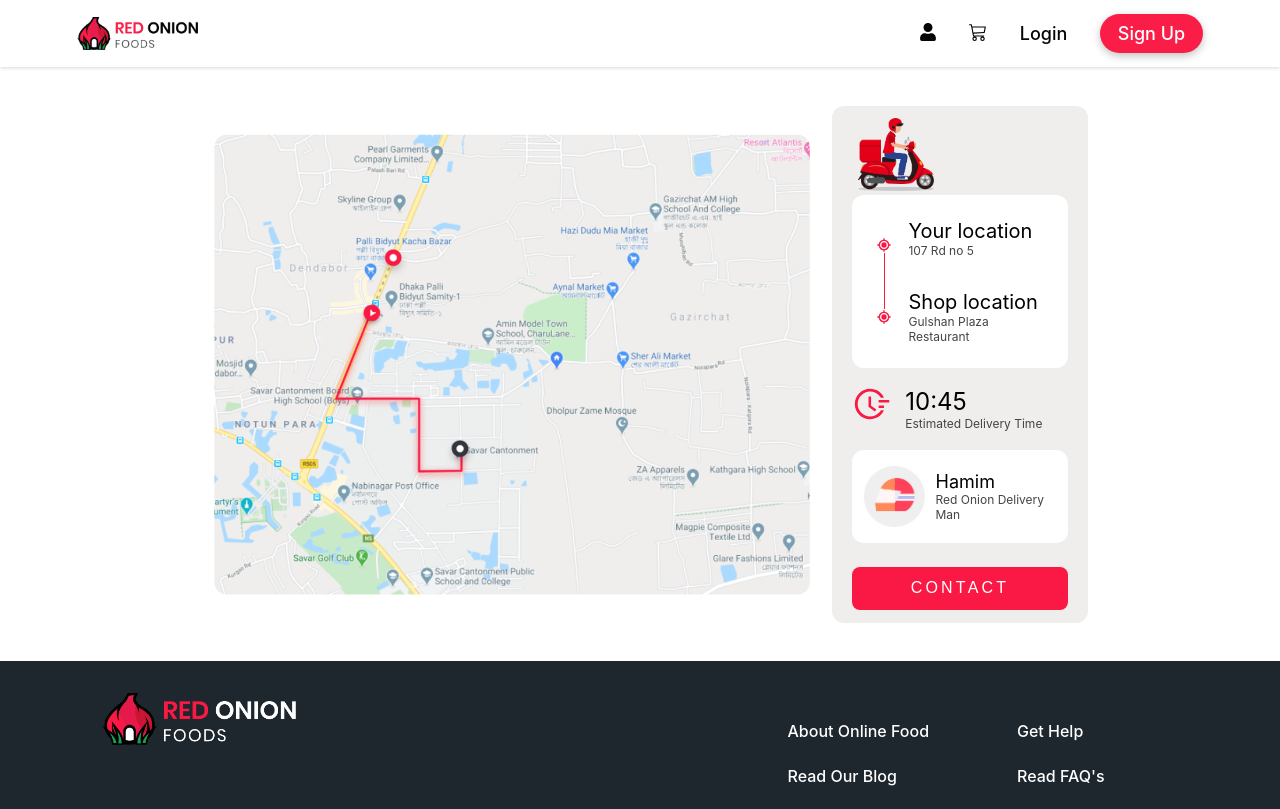
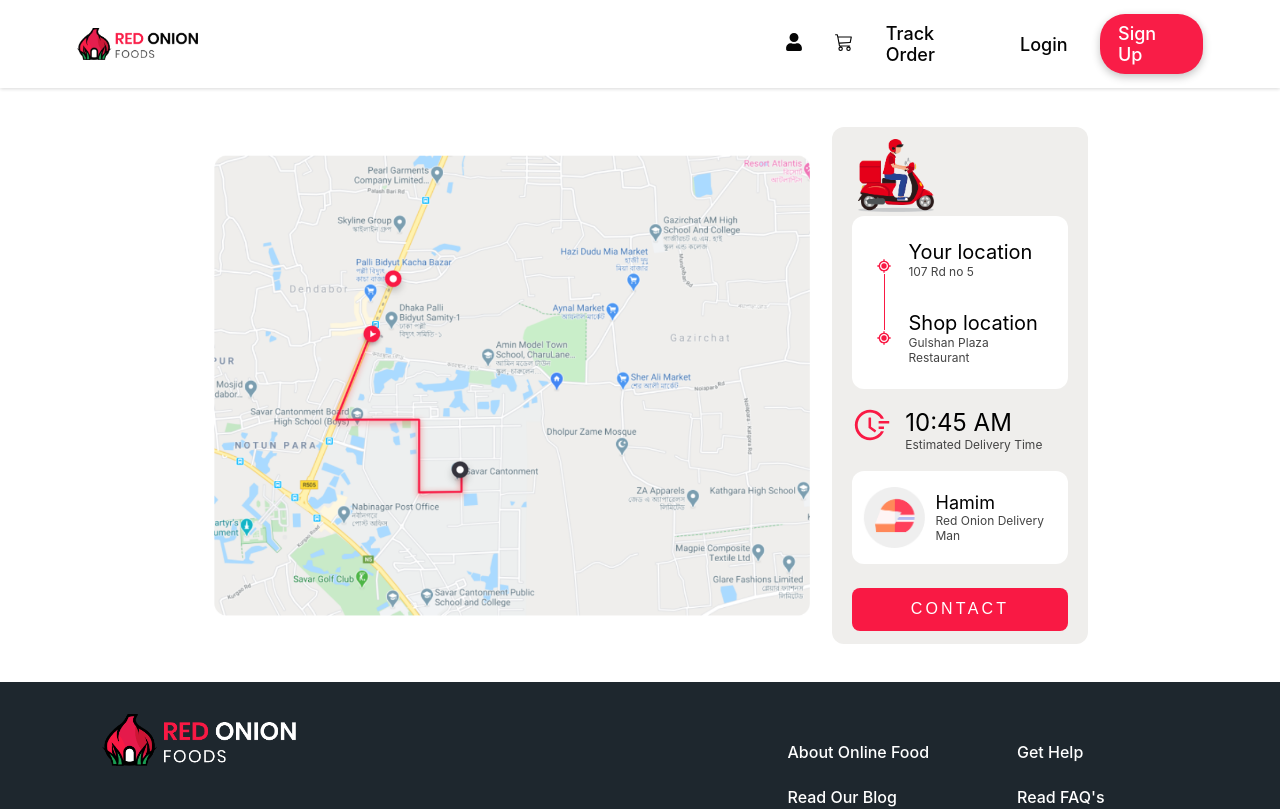
Before and after one commit to rirefat/red-onion, a React (Create React App) app: page /track-order in a window 1280 px wide. Shown: the top 809 px of the page. Built offline with nearby package versions, Linux system fonts and the light colour scheme.

Commit message:
edit readme file

```diff
--- a/src/components/Header/Header.js
+++ b/src/components/Header/Header.js
@@ -19,6 +19,7 @@ const Header = () => {
             <div className="nav-links">
                 <Link to='/user'><FaUser></FaUser></Link>
                 <Link to='/cart'><BsCart3></BsCart3></Link>
+                <Link to='/track-order'>Track Order</Link>
                 <Link to='/login'>Login</Link>
                 <Link to='/sign-up'>Sign Up</Link>
             </div>
--- a/src/components/TracOrder/TracOrder.js
+++ b/src/components/TracOrder/TracOrder.js
@@ -36,7 +36,7 @@ const TracOrder = () => {
                 <div className="time">
                     <span className="clock-icon"><AiOutlineFieldTime></AiOutlineFieldTime></span>
                     <div>
-                        <h3>10:45</h3>
+                        <h3>10:45 AM</h3>
                         <p>Estimated Delivery Time</p>
                     </div>
                 </div>
```
Also changed, not shown: 1 other file (tests, documents, lock files or other folders).
